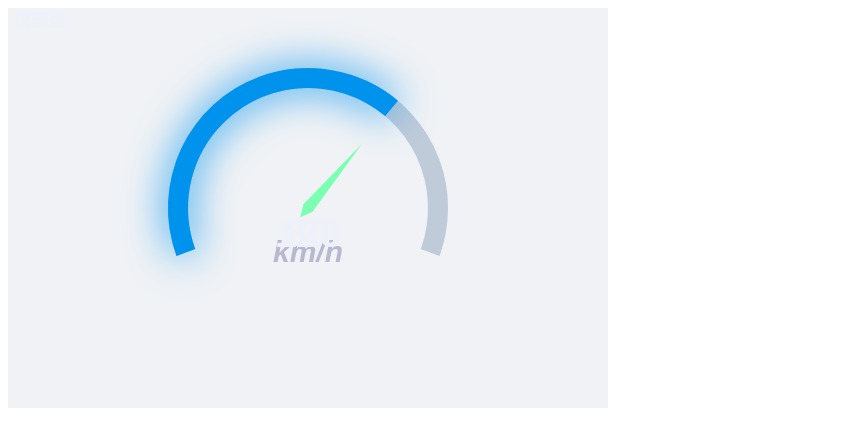
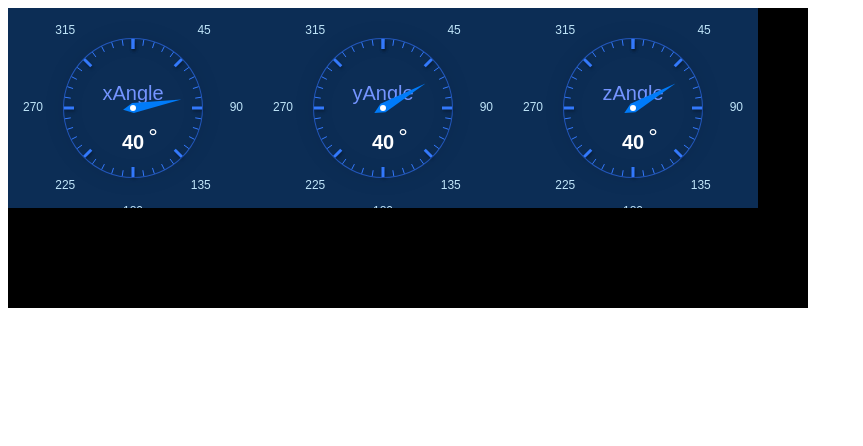
Before and after one commit to jastrun/robotAppDesign, a plain HTML site: page html/test.html in a window 1280 px wide. Shown: the whole page, without its empty margins (0-863 px from the left). Drawn offline with nearby package versions, Linux system fonts and the light colour scheme.

Commit message:
嵌入模板网页

```diff
--- a/html/Aspeed.js
+++ /dev/null
@@ -1,104 +0,0 @@
-var myChart = echarts.init(document.getElementById('main'),'dark');
-
-
-var speed=80;
-option = {
-    backgroundColor: '#f0f2f5',
-    title: {
-        text: '仪表盘'
-    },
-    series: [
-        {
-            name: '内圈小',
-            type: 'gauge',
-
-            pointer:{
-              show:false
-            },
-            radius: '70%',
-            startAngle: 200,
-            endAngle: -20,
-            splitNumber: 4,
-            axisLine: { // 坐标轴线
-                lineStyle: { // 属性lineStyle控制线条样式
-                    color: [
-                        [1, '#bfcbd9']
-                    ],
-                    width: 20
-                }
-
-            },
-            splitLine: { //分隔线样式
-                show: false,
-            },
-            axisLabel: { //刻度标签
-                show: false,
-            },
-            axisTick: { //刻度样式
-                show: false,
-            },
-            detail: {
-                // 其余属性默认使用全局文本样式，详见TEXTSTYLE
-                fontWeight: 'bolder',
-                fontSize:40,
-                offsetCenter:[0, '20%']
-            },
-            data: [{
-                value: speed,
-                name: ''
-            }]
-        }, {
-            name: '内圈小',
-            type: 'gauge',
-            title : {
-                // 其余属性默认使用全局文本样式，详见TEXTSTYLE
-                fontWeight: 'bolder',
-                fontSize: 30,
-                fontStyle: 'italic',
-                 offsetCenter: [0, '33%'],
-            },
-            pointer:{
-              show:true
-            },
-            radius: '70%',
-            startAngle: 200,
-            endAngle: 50,
-            splitNumber: 4,
-            axisLine: { // 坐标轴线
-                lineStyle: { // 属性lineStyle控制线条样式
-                    color: [
-                        [1, '#0093ee']
-                    ],
-                    width: 20,
-                    shadowColor: '#0093ee', //默认透明
-                    shadowOffsetX: 0,
-                    shadowOffsetY: 0,
-                    shadowBlur: 40,
-                    opacity: 1,
-                }
-
-            },
-            splitLine: { //分隔线样式
-                show: false,
-            },
-            axisLabel: { //刻度标签
-                show: false,
-            },
-            axisTick: { //刻度样式
-                show: false,
-            },
-            detail: {
-                // 其余属性默认使用全局文本样式，详见TEXTSTYLE
-                fontWeight: 'bolder',
-                fontSize:40,
-                offsetCenter:[0, '20%']
-            },
-            data: [{
-                value: '120',
-                name: 'km/h'
-            }]
-        },
-
-    ]
-};
-myChart.setOption(option);
--- /dev/null
+++ b/html/axisAngle.js
@@ -0,0 +1,148 @@
+function angleDisply(data,ele) {
+var myChart = echarts.init(document.getElementById(ele));
+angleData=data
+option = {
+   backgroundColor:'#0c2d55',
+   series: [
+      //标题和数字部分
+        {
+            type: 'gauge',
+            radius: '45%',
+            center: ['50%', '60%'],
+            min: 0,
+            max: 360,
+            splitNumber: 5,
+            axisLine: {
+                show: false,
+                lineStyle: {
+                    opacity: 0,
+                },
+            },
+            axisLabel: {
+                show: false,
+            },
+            pointer: {
+                show: false,
+            },
+            axisTick: {
+                show: false,
+            },
+            splitLine: {
+                show: false,
+            },
+            detail: {
+                color: '#fff',
+                fontSize: 20,
+                offsetCenter: [0, 15],
+                fontWeight: 700,
+            },
+            title: {
+                //标题
+                offsetCenter: [20, 10],
+                textStyle: {
+                    fontSize: 24,
+                    color: '#FFFFFF',
+                },
+            },
+             data: [{
+            value: 40,
+            name: '°',
+        }],
+        },
+
+
+
+
+      {
+        type: "pie",
+        labelLine: {
+          show: false,
+        },
+        z: 10,
+        radius: 3,
+        data: [
+          {
+            value: 100,
+            itemStyle: {
+              color: "#fff",
+            },
+          },
+        ],
+      },
+      {
+        name: "hour",
+        type: "gauge",
+        startAngle: 90,
+        endAngle: -270,
+        min: 0,
+        max: 360,
+        splitNumber: 8,
+        radius: "70%",
+        axisLine: {
+          lineStyle: {
+            width: 1,
+            color: [[1, "rgba(34, 86, 186, 1)"]],
+            shadowColor: "rgba(0, 0, 0, 0.5)",
+            shadowBlur: 15,
+          },
+        },
+        splitLine: {
+          distance: 0,
+          lineStyle: {
+            shadowColor: "rgba(0, 0, 0, 0.3)",
+            shadowBlur: 3,
+            shadowOffsetX: 1,
+            shadowOffsetY: 2,
+            color: "#3379FC",
+          },
+        },
+        axisLabel: {
+          fontSize: 12,
+          distance: -50,
+          color: "#C0E5F9",
+          formatter: function (value) {
+            if (value === 360) {
+              return "";
+            }
+            return value;
+          },
+        },
+        axisTick: {
+          distance: 0,
+          lineStyle: {
+            color: "#3379FC",
+          },
+          length: 6,
+        },
+        pointer: {
+          show: true,
+          length: "70%",
+          width: "5",
+          itemStyle: {
+            color: "#007BF9",
+          },
+        },
+        detail: {
+          show: false,
+        },
+        data: [
+          {
+            value: angleData,
+              name:ele,
+          },
+
+        ],
+          title:{
+                show: true,
+                offsetCenter: [0, '-20%'], // x, y，单位px
+                textStyle: {
+                    color: '#7494ff',
+                    fontSize: 20,
+                },
+            },
+      },
+    ]
+};
+
+myChart.setOption(option);
+}
--- a/html/test.html
+++ b/html/test.html
@@ -5,13 +5,23 @@
     <title>ECharts</title>
     <!-- 引入刚刚下载的 ECharts 文件 -->
     <script src="echarts.js"></script>
+    <script src="axisAngle.js"></script>
   </head>
   <body>
-    <!-- 为 ECharts 准备一个定义了宽高的 DOM -->
-    <div id="main" style="width: 600px;height:400px;"></div>
-    <script src="Aspeed.js">
+  <div id="axisAngle" style="width: 800px;height:300px;float:left;background-color: black">
+          <!-- 展示各轴角度 -->
+          <div id="xAngle" style="width: 250px;height:200px;float:left;">
+            <script>angleDisply(80,'xAngle');</script>
+          </div>
 
-    </script>
+          <div id="yAngle" style="width: 250px;height:200px;float:left;">
+            <script>angleDisply(60,'yAngle');</script>
+          </div>
+
+          <div id="zAngle" style="width: 250px;height:200px;float:left;">
+            <script>angleDisply(60,'zAngle');</script>
+          </div>
+  </div>
 
   </body>
 </html>
```
Also changed, not shown: 2 other files.
